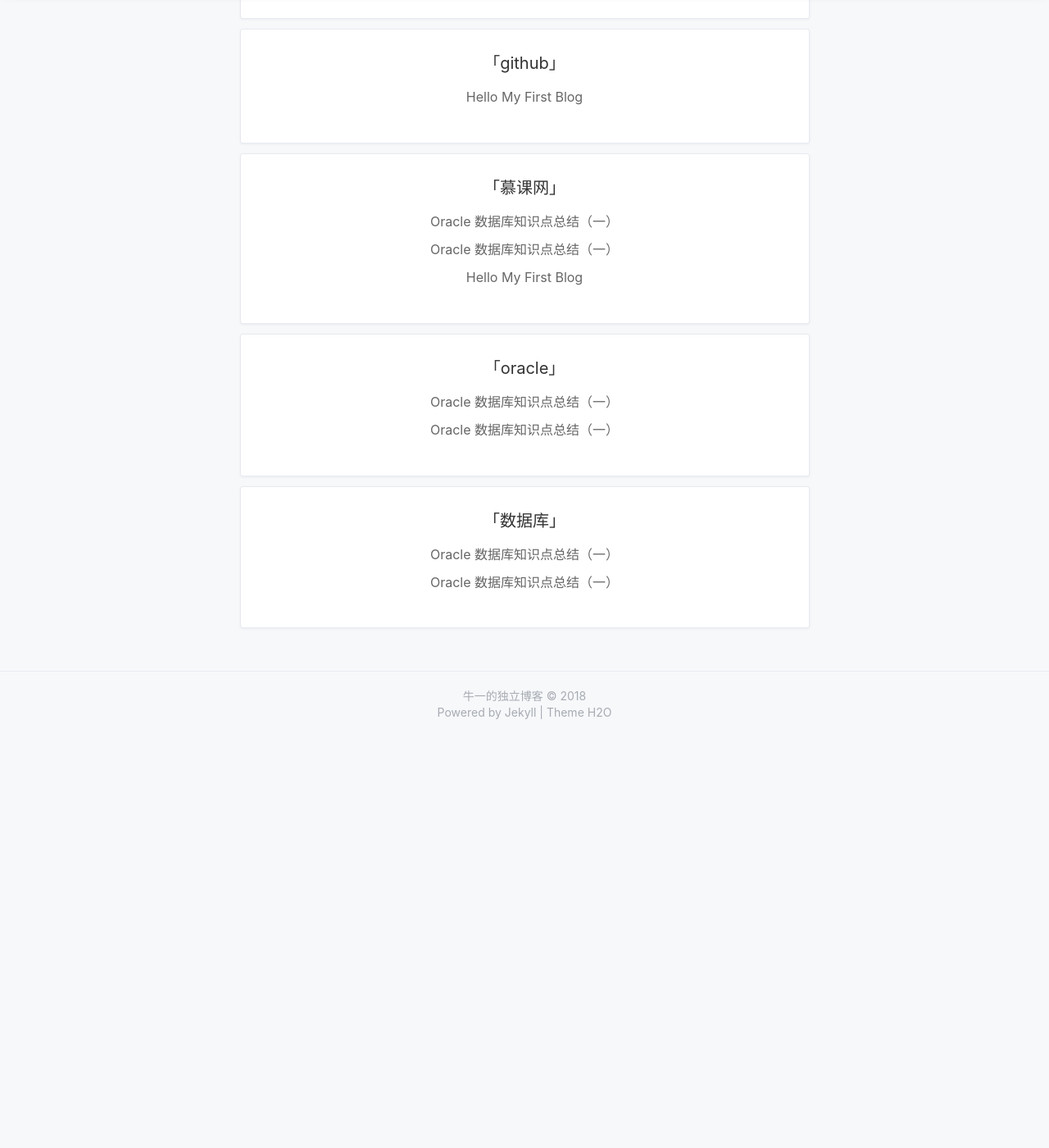
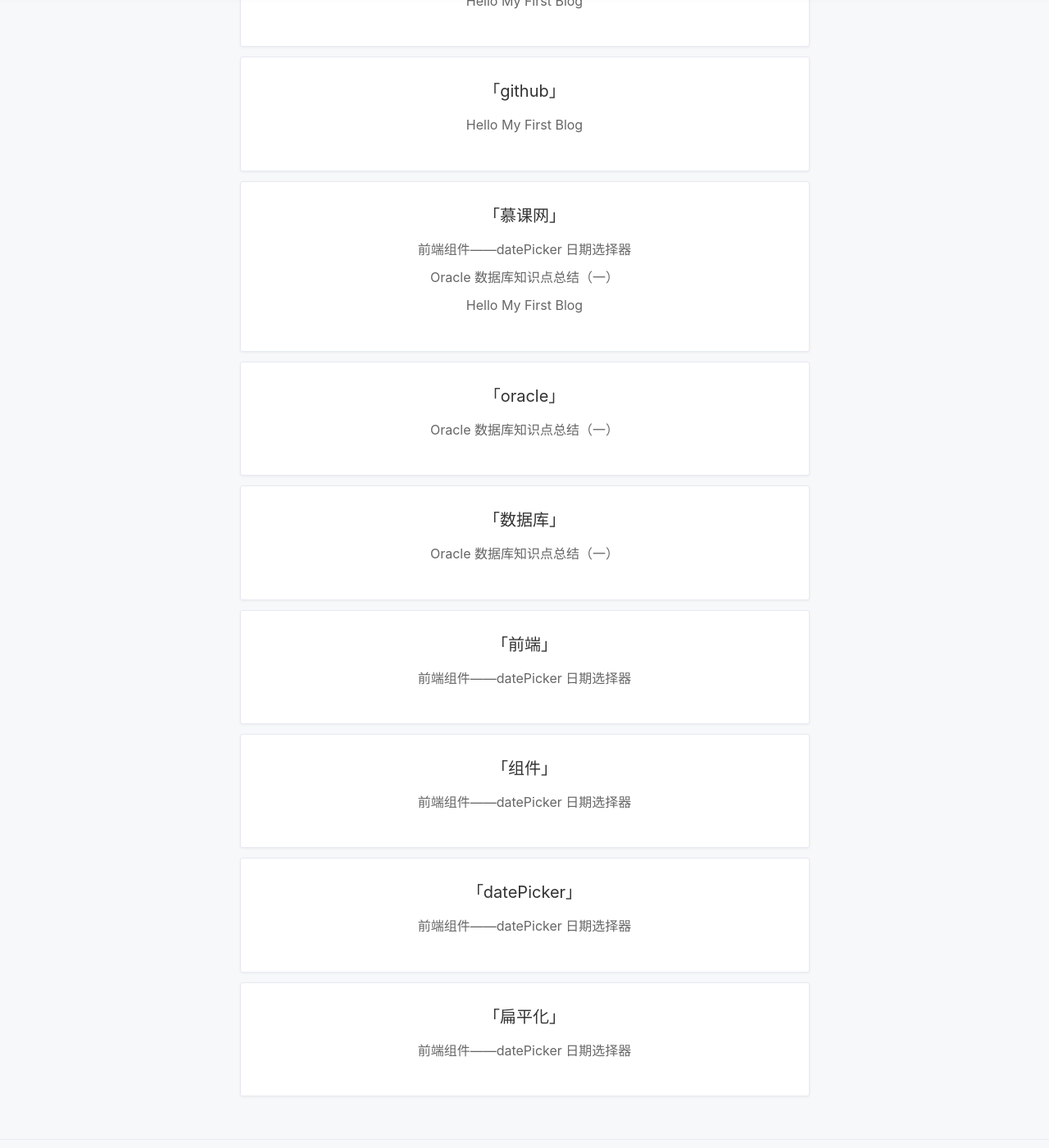
Before and after one commit to niuyi1017/niuyi1017.github.io, a Jekyll site: the page built from tags.html, in a window 1280 px wide and 1400 px high, scrolled down 779 px. Shown: the whole window at 82% size. Built offline with Jekyll 4.4.1, drawn with Linux system fonts in a browser that asks for light colours; nearby versions of some CDN libraries; a style sheet for code colours, icons or effects is not loaded; before the commit the page ends 1678 px from its top, so only the background shows below that; some of the changed lines change nothing that is shown.

Commit message:
Update 2018-04-22-datepicker.md

```diff
--- a/_posts/2018-04-22-datepicker.md
+++ b/_posts/2018-04-22-datepicker.md
@@ -1,18 +1,3 @@
----
-layout: post
-title: 'Oracle 数据库知识点总结（一）'
-date: 2018-04-06
-author: niuyi
-categories: 记录
-tags: oracle 数据库 慕课网
----
-
-#### 一点关于Oracle数据库的小总结
-
-
->本文依据慕课网 [Oracle 数据库开发必备利器路径](https://www.imooc.com/course/programdetail/pid/40)相关课程整理。共分3篇。
-包含Oracle数据库的相关概念、对比、语法，示例等。其中语法部分为方便起见，关键字使用大写，并且使用了较多的换行。实际开发时Oracle对大小写（部分表名等须大写的除外）、换行区分不是很严格，可以依据个人习惯进行书写。
-
 ---
 layout: post
 title: '前端组件——datePicker 日期选择器'
@@ -25,6 +10,8 @@ tags: 慕课网 前端 组件 datePicker 扁平化
 
 
 > 一个简单的扁平化组件——datePicker日期选择器
+
+  根据慕课网[DatePicker组件开发](https://www.imooc.com/learn/820)一课做的demo
 
 
 
```
